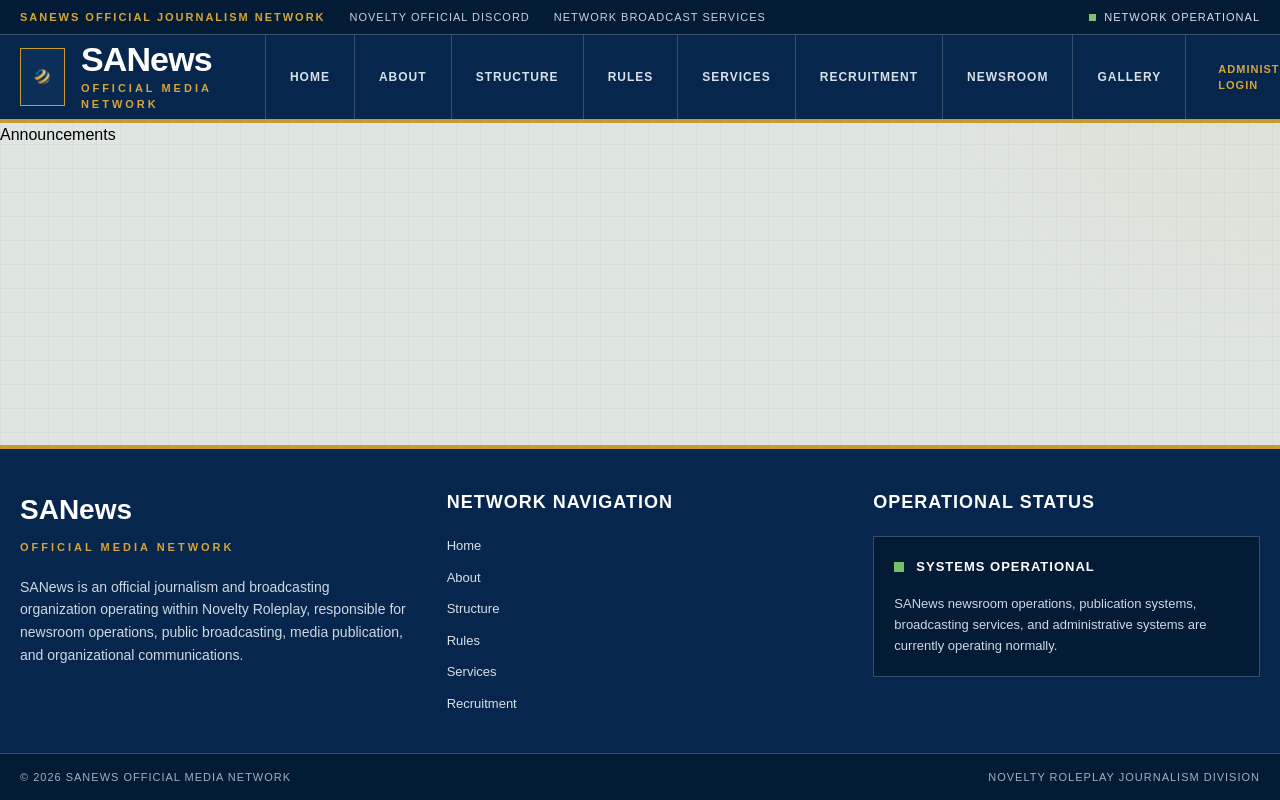
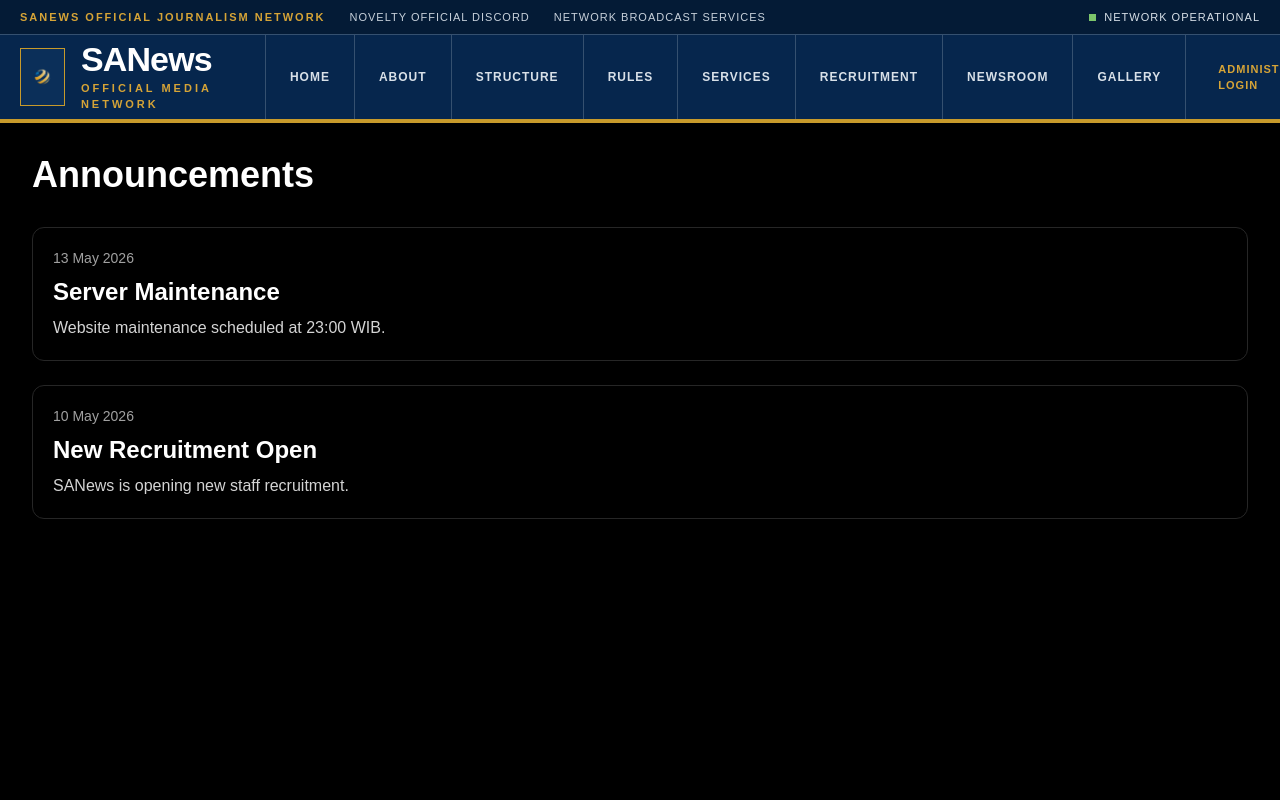
Before and after one commit to lolyaikawaa/sanewswebsite, a Next.js app: page /announcements in a window 1280 px wide. Shown: the top 800 px of the page. Built offline with nearby package versions, Linux system fonts and the light colour scheme.

Commit message:
rebuild announcements page

```diff
--- a/src/app/announcements/page.tsx
+++ b/src/app/announcements/page.tsx
@@ -1,3 +1,39 @@
-export default function Page() {
-  return <div>Announcements</div>;
+export default function AnnouncementsPage() {
+  const announcements = [
+    {
+      title: "Server Maintenance",
+      date: "13 May 2026",
+      description: "Website maintenance scheduled at 23:00 WIB.",
+    },
+    {
+      title: "New Recruitment Open",
+      date: "10 May 2026",
+      description: "SANews is opening new staff recruitment.",
+    },
+  ];
+
+  return (
+    <main className="min-h-screen bg-black text-white p-8">
+      <h1 className="text-4xl font-bold mb-8">Announcements</h1>
+
+      <div className="space-y-6">
+        {announcements.map((item, index) => (
+          <div
+            key={index}
+            className="border border-neutral-800 p-5 rounded-xl"
+          >
+            <p className="text-sm text-neutral-400 mb-2">{item.date}</p>
+
+            <h2 className="text-2xl font-semibold mb-2">
+              {item.title}
+            </h2>
+
+            <p className="text-neutral-300">
+              {item.description}
+            </p>
+          </div>
+        ))}
+      </div>
+    </main>
+  );
 }
```
